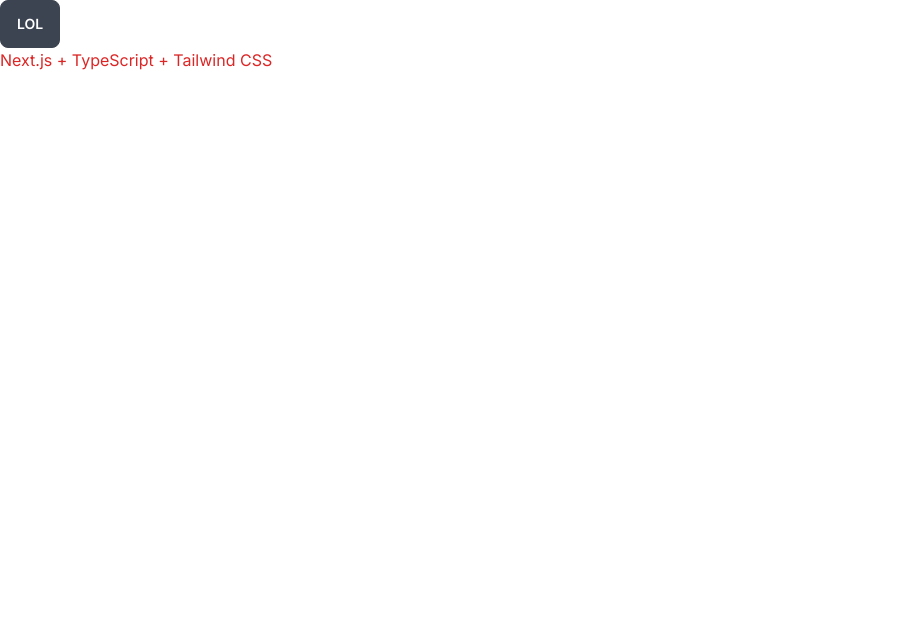
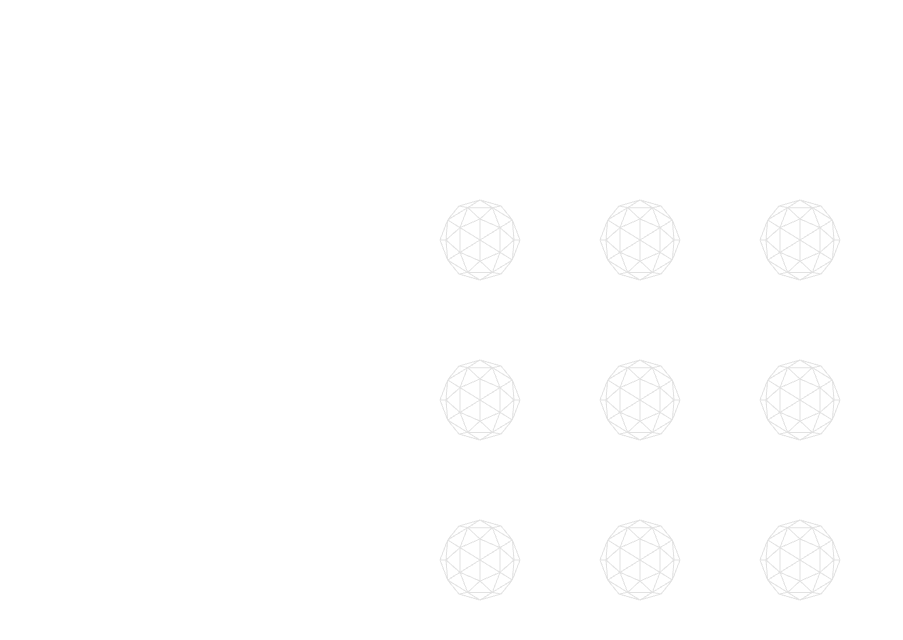
Before and after one commit to sebkasanzew/profile, a Next.js app: page / in a window 1280 px wide. Shown: the top 640 px of the page, without its empty margins (0-903 px from the left). Built offline with nearby package versions, Linux system fonts and the light colour scheme.

Commit message:
Add basic 3d scene

```diff
--- /dev/null
+++ b/app/components/Scene.tsx
@@ -0,0 +1,52 @@
+'use client'
+
+import { Canvas } from '@react-three/fiber'
+import {
+	Icosahedron,
+	OrbitControls,
+	OrthographicCamera,
+} from '@react-three/drei'
+import { useMemo } from 'react'
+
+const NUM = 3
+
+interface Positions {
+	id: string
+	position: [number, number, number]
+}
+
+function Scene() {
+	const positions = useMemo(() => {
+		const pos: Positions[] = []
+		const half = (NUM - 1) / 2
+
+		for (let x = 0; x < NUM; x++) {
+			for (let y = 0; y < NUM; y++) {
+				pos.push({
+					id: `${x}-${y}`,
+					position: [(x - half) * 4, (y - half) * 4, 0],
+				})
+			}
+		}
+
+		return pos
+	}, [])
+
+	return (
+		<Canvas>
+			<OrthographicCamera makeDefault zoom={40} />
+
+			<group position={[0, 0, -10]}>
+				{positions.map(({ id, position }) => (
+					<Icosahedron key={id} position={position} args={[1, 1]}>
+						<meshBasicMaterial color='white' wireframe />
+					</Icosahedron>
+				))}
+			</group>
+
+			<OrbitControls />
+		</Canvas>
+	)
+}
+
+export default Scene
--- a/app/layout.tsx
+++ b/app/layout.tsx
@@ -17,7 +17,7 @@ export default function RootLayout(props: Props) {
 		<html lang='en' className={[inter.variable, lora.variable].join(' ')}>
 			<head />
 
-			<body>
+			<body style={{ height: '100vh' }}>
 				{children}
 
 				<AnalyticsWrapper />
--- a/app/page.tsx
+++ b/app/page.tsx
@@ -1,8 +1,9 @@
+import Scene from './components/Scene'
+
 export default function Home() {
 	return (
-		<main>
-			<button className='btn'>LOL</button>
-			<h1 className='text-red-600'>Next.js + TypeScript + Tailwind CSS</h1>
+		<main style={{ height: '100vh' }}>
+			<Scene />
 		</main>
 	)
 }
--- a/package.json
+++ b/package.json
@@ -14,15 +14,19 @@
   },
   "dependencies": {
     "@next/font": "13.1.1",
+    "@react-three/drei": "9.51.20",
+    "@react-three/fiber": "8.10.0",
     "@vercel/analytics": "0.1.6",
     "next": "13.1.1",
     "react": "18.2.0",
-    "react-dom": "18.2.0"
+    "react-dom": "18.2.0",
+    "three": "0.148.0"
   },
   "devDependencies": {
     "@types/node": "18.11.18",
     "@types/react": "18.0.26",
     "@types/react-dom": "18.0.10",
+    "@types/three": "0.148.0",
     "autoprefixer": "10.4.13",
     "daisyui": "2.46.1",
     "eslint": "8.31.0",
```
Also changed, not shown: .prettierrc.yaml, 1 other file (tests, documents, lock files or other folders).
